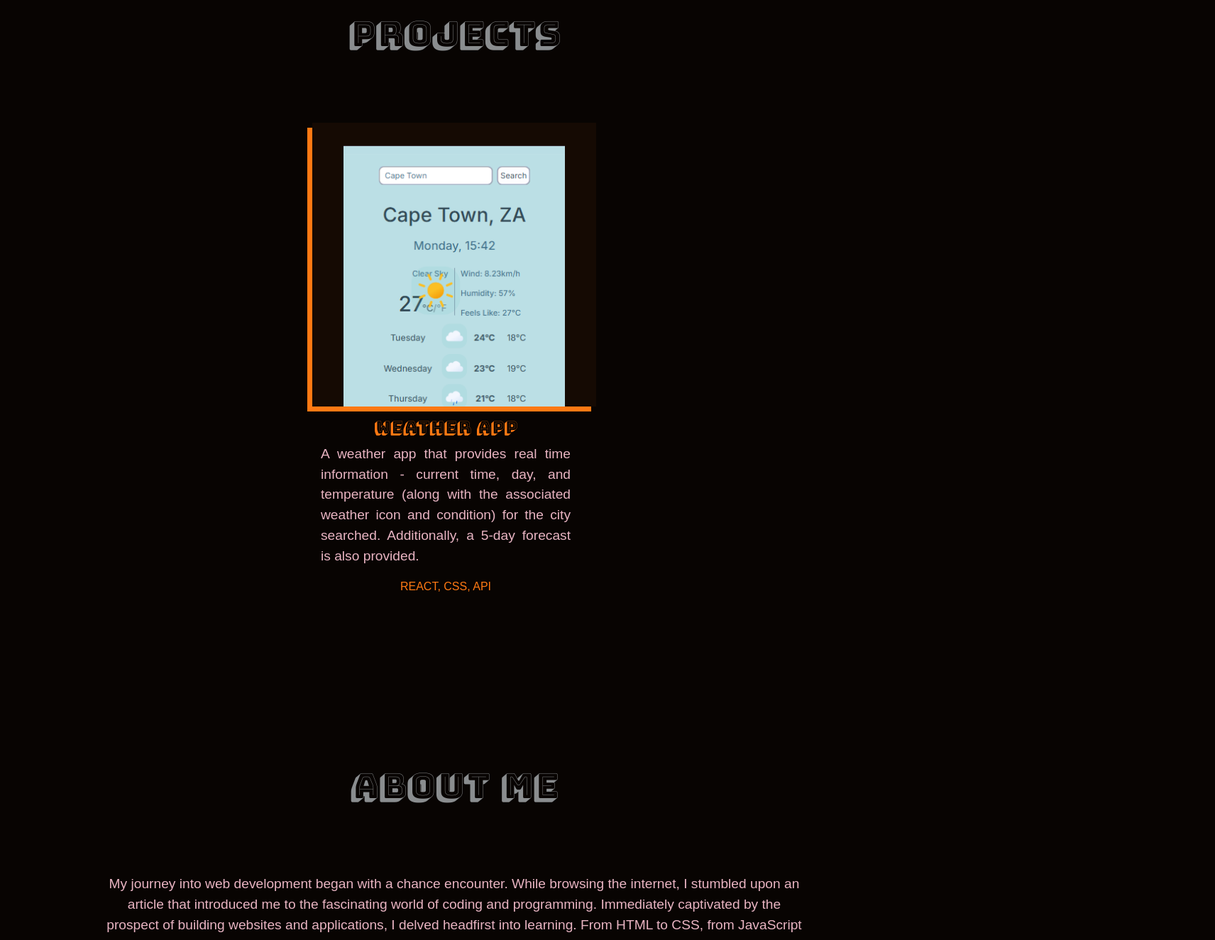
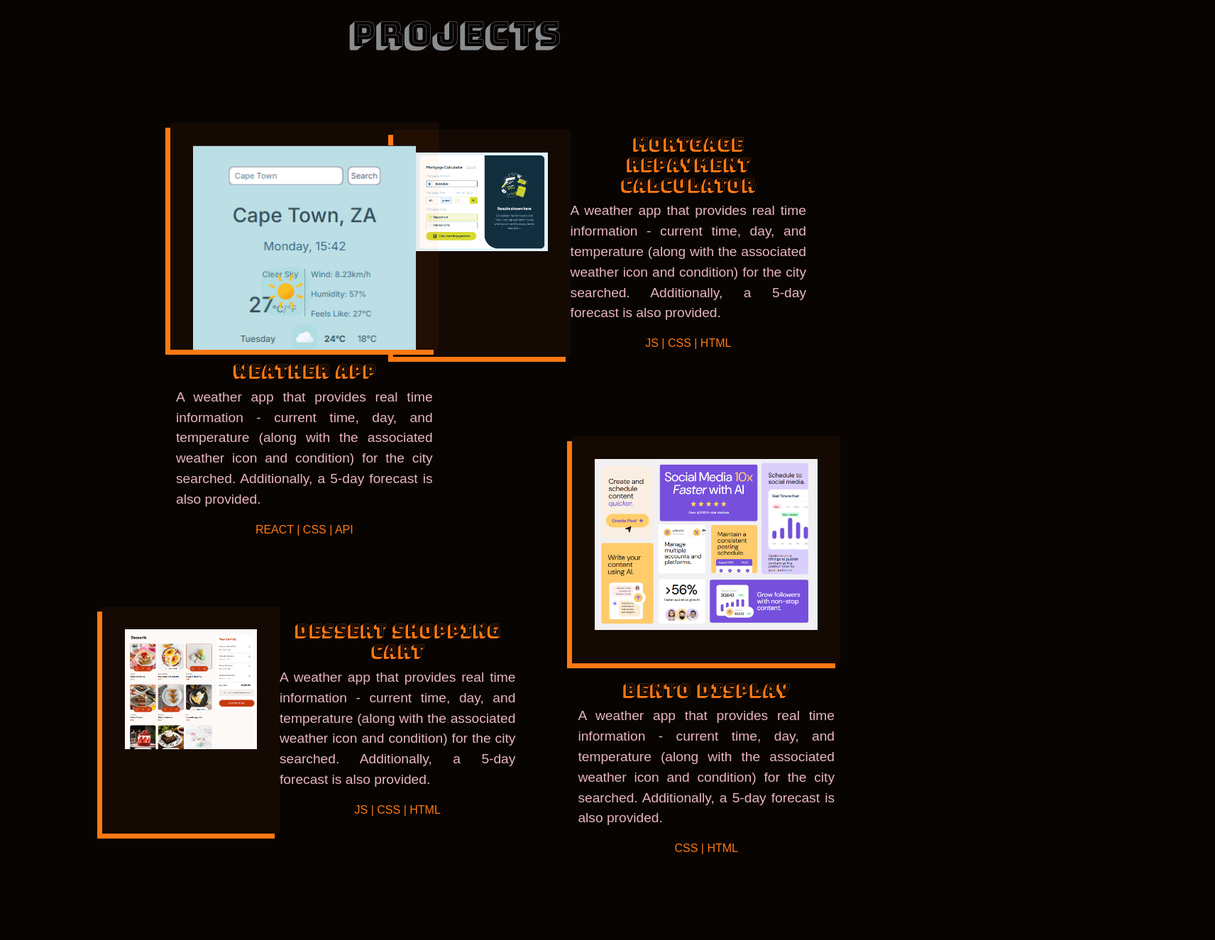
Before and after one commit to Ruella-De-Vil/Personal-Portfolio, a plain HTML site: page index.html in a window 1280 px wide. Shown: the part 1036-2361 px from the top of the page at 71% size, 1712 px wide, since content can reach past the window. Drawn offline with nearby package versions, Linux system fonts and the light colour scheme; a web font is replaced by a local one.

Commit message:
Updated the look with css. Removed bootstrap rows+cols and added custom css grid to projects section

```diff
--- a/index.html
+++ b/index.html
@@ -59,26 +59,67 @@
             <h4>
                 Projects
             </h4>
-            <div class="container text-start projects">
-                <article class="col">
-                  <div class="row weather-app-img">
+            <div class="projects">
+                <article class="project-1">
+                  <div class="weather-app-img">
                     <a href="https://weather-app-by-ruella-v2.netlify.app/" title="Weather-App">
                     <img src="images/React Weather App.png" class="img-fluid" alt="image-of-weather-app-project" title="Weather-App"/>
                     </a>
                   </div>
-                  <div class="row app-descr">
-                    <div class="row">
+                  <div class="app-descr">
                       <h5>Weather App</h5>
                       <p class="project-description">A weather app that provides real time information - current time, day, and temperature (along with the associated weather icon and condition) for the city searched. Additionally, a 5-day forecast is also provided. </p>
+                    <div>
+                        <p class="skills">REACT | CSS | API</p>
                     </div>
-                    <div class="row justify-content-center">
-                        <p class="skills">REACT, CSS, API</p>
+                  </div>
+                </article>
+                <article class="project-2">
+                  <div class="mortgage-cal-img">
+                    <a href="" title="Mortgage-Repayment-Calculator-App">
+                    <img src="images/Mortgage Repayment Calculator.png" class="img-fluid" alt="image-of-mortgage-calculator-app-project" title="Mortgage-Repayment-Calculator"/>
+                    </a>
+                  </div>
+                  <div class="app-descr">
+                      <h5>Mortgage Repayment Calculator</h5>
+                      <p class="project-description">A weather app that provides real time information - current time, day, and temperature (along with the associated weather icon and condition) for the city searched. Additionally, a 5-day forecast is also provided. </p>
+                    <div class="justify-content-center">
+                        <p class="skills">JS | CSS | HTML</p>
+                    </div>
+                  </div>
+                </article>
+                <article class="project-3">
+                  <div class="dessert-shopping-cart-img">
+                    <a href="" title="Dessert-add-to-cart-App">
+                    <img src="images/Dessert menu + cart + confirmation modal.png" class="img-fluid" alt="image-of-dessert-add-to-cart-project" title="Dessert-Shopping-Cart"/>
+                    </a>
+                  </div>
+                  <div class="app-descr">
+                      <h5>Dessert Shopping Cart</h5>
+                      <p class="project-description">A weather app that provides real time information - current time, day, and temperature (along with the associated weather icon and condition) for the city searched. Additionally, a 5-day forecast is also provided. </p>
+                    <div class="justify-content-center">
+                        <p class="skills">JS | CSS | HTML</p>
+                    </div>
+                  </div>
+                </article>
+                <article class="project-4">
+                  <div class="bento-display-img">
+                    <a href="" title="bento-diplay">
+                    <img src="images/Bento Display.png" class="img-fluid" alt="image-of-bento-display-project" title="Bento-Display"/>
+                    </a>
+                  </div>
+                  <div class="app-descr">
+                      <h5>Bento Display</h5>
+                      <p class="project-description">A weather app that provides real time information - current time, day, and temperature (along with the associated weather icon and condition) for the city searched. Additionally, a 5-day forecast is also provided. </p>
+                    <div class="justify-content-center">
+                        <p class="skills">CSS | HTML</p>
                     </div>
                   </div>
                 </article>
                   </div>
             </div>
         </section>
+        <div class="about-section-corner"></div>
         <section class="about-section" id="about-section">
             <h4>
                 About Me
@@ -98,6 +139,7 @@
              <br />
              HTML | CSS | JS | BOOTSTRAP | REACT | API | GIT | SEO
             </p>
+            <div class="skills-corner"></div>
         </section>
         <section class="contact-section" id="contact-section">
           <h4>Contact Me</h4>
@@ -106,6 +148,7 @@
           </p>
           <a href="mailto:ruesbudhoo@gmail.com" class="email-btn" title="Click to e-mail Ruella">ruesbudhoo@gmail.com</a>
         </section>
+        <div class="contact-box"></div>
     </main>
     <footer>
         <a href="https://github.com/Ruella-De-Vil" class="text-decoration-none" target="_blank" title="Ruella's GitHub">
@@ -117,7 +160,6 @@
           Designed and built by <a href="https://github.com/Ruella-De-Vil" target="_blank" title="Ruella's GitHub" class="text-decoration-none footer-link">Ruella Budhoo</a>, coded in Visual Studio Code (using HTML, CSS, Bootstrap and a little JS). Code hosted on <a href="https://github.com/Ruella-De-Vil/Personal-Portfolio" target="_blank" title="This website's repository" class="text-decoration-none footer-link">GitHub</a> (open-sourced) and website hosted with <a href="https://app.netlify.com/signup" target="_blank" title="Netlify website" class="text-decoration-none footer-link">Netlify</a>. Inspired by 솔라 - 'COLOURS'.
         </p>
     </footer>
-    <
     <script src="https://cdn.jsdelivr.net/npm/bootstrap@5.3.3/dist/js/bootstrap.bundle.min.js" integrity="sha384-YvpcrYf0tY3lHB60NNkmXc5s9fDVZLESaAA55NDzOxhy9GkcIdslK1eN7N6jIeHz" crossorigin="anonymous"></script>
     <script src="src/script.js"></script>
 </body>
--- a/src/styles.css
+++ b/src/styles.css
@@ -120,11 +120,25 @@ h3 {
     padding: 4em;
 }
 
+.projects {
+    margin: auto;
+    display: grid;
+    justify-content: space-evenly;
+    gap: 2em;
+    grid-template-columns: repeat(5, 1fr);
+    grid-template-rows: auto;
+    grid-template-areas:
+    "p1 p1 p2 p2 p2"
+    "p1 p1 p2 p2 p2"
+    "p3 p3 p3 p4 p4"
+    "p3 p3 p3 p4 p4";
+    margin-bottom: -14em; ;
+}
+
 .app-descr {
     max-width: 400px;
     min-width: 250px;
-    height: auto;
-    margin: auto;
+    margin: 0.5em;
     text-align: center;
 }
 
@@ -141,17 +155,95 @@ h4 {
     color: var(--glam-silver);
 }
 
+.project-1 {
+    grid-area: p1;
+    width: fit-content;
+    position: relative;
+    left: 6em;
+}
+
 .weather-app-img {
     max-width: 400px;
     min-width: 250px;
-    height: 25em;
-    margin: auto;
+    height: 20em;
+    margin: 0;
     margin-bottom: 1em;
     box-shadow: -7px 7px var(--tangerine-orange);
     padding: 2em;
     background-color: rgba(var(--tangerine-orange-rgb), 0.05);
     overflow: hidden;
 }
+
+.project-2 {
+    grid-area: p2;
+    display: flex;
+    height: fit-content;
+}
+
+.mortgage-cal-img {
+    max-width: 400px;
+    min-width: 250px;
+    height: 20em;
+    margin: 0;
+    margin-bottom: 1em;
+    box-shadow: -7px 7px var(--tangerine-orange);
+    padding: 2em;
+    background-color: rgba(var(--tangerine-orange-rgb), 0.05);
+    overflow: hidden;
+}
+.project-2 .app-descr {
+    margin: 1em auto;
+}
+
+.project-3 {
+    grid-area: p3;
+    display: flex;
+    height: fit-content;
+    position: relative;
+    top: 3em;
+}
+
+.dessert-shopping-cart-img {
+    max-width: 400px;
+    min-width: 250px;
+    height: 20em;
+    margin: 0;
+    margin-bottom: 1em;
+    box-shadow: -7px 7px var(--tangerine-orange);
+    padding: 2em;
+    background-color: rgba(var(--tangerine-orange-rgb), 0.05);
+    overflow: hidden;
+}
+.project-3 .app-descr {
+    margin: auto;
+}
+
+.project-4 {
+    grid-area: p4;
+    display: flex;
+    flex-direction: column;
+    height: fit-content;
+    width: fit-content;
+    position: relative;
+    top: -12em;
+    left: 3em;
+}
+
+.bento-display-img {
+    max-width: 400px;
+    min-width: 250px;
+    height: 20em;
+    margin: 0;
+    margin-bottom: 1em;
+    box-shadow: -7px 7px var(--tangerine-orange);
+    padding: 2em;
+    background-color: rgba(var(--tangerine-orange-rgb), 0.05);
+    overflow: hidden;
+}
+.project-3 .app-descr {
+    margin: 1em auto;
+}
+
 
 h5 {
     font-size: 1.5rem;
@@ -163,6 +255,23 @@ h5 {
 .project-description, .about-description, .contact-description {
     font-size: 1.2rem;
     color: var(--bubble-gum-pink);
+}
+
+.about-section-corner {
+    position: absolute;
+    left: 72em;
+    width: 35em;
+    height: 20em;
+    box-shadow: 10px -10px 0 -5px var(--tangerine-orange);
+}
+
+.skills-corner {
+    position: absolute;
+    top: 157em;
+    left: 5em;
+    width: 15em;
+    height: 20em;
+    box-shadow: -10px 10px 0 -5px var(--tangerine-orange);
 }
 
 .about-description strong {
@@ -193,6 +302,16 @@ h5 {
         color: var(--tangerine-orange);
     }
 
+    .contact-box {
+        position: absolute;
+        top: 185em;
+        left: 60em;
+        width: 12em;
+        height: 38em;
+        box-shadow: 10px 10px 0 -5px var(--tangerine-orange),
+                    10px -10px 0 -5px var(--tangerine-orange);
+    }
+
     .footer-link {
         opacity: 0.5;
         color: var(--bubble-gum-pink);
@@ -200,6 +319,11 @@ h5 {
 
     .footer-link:hover {
         color: var(--reborn-beige);
+    }
+
+    article {
+        justify-content: center;
+        align-items: center;
     }
 
 @media screen and (max-width: 350px) {
```
